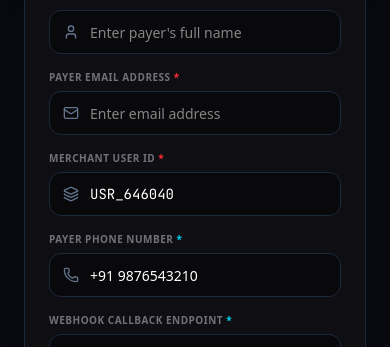
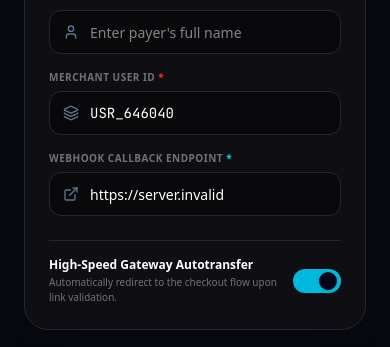
Before and after one commit to Codbeeast/Checkout-Counter, a Next.js app: page / in a window 390 px wide. Shown: the part 585-932 px from the top of the page. Built offline with nearby package versions, Linux system fonts and the light colour scheme; no server answers.

Commit message:
removed the email and phone no

```diff
--- a/app/api/create-order/route.ts
+++ b/app/api/create-order/route.ts
@@ -55,7 +55,7 @@ export async function POST(request: NextRequest) {
     const now = Date.now();
 
     // Save payment to MongoDB
-    const merchantUserId = customer_details.merchant_user_id || body.merchant_user_id || body.merchant_userId || "";
+    const merchantUserId = customer_details?.merchant_user_id || body.merchant_user_id || body.merchant_userId || "";
 
     await savePayment({
       paymentId,
@@ -64,9 +64,9 @@ export async function POST(request: NextRequest) {
       amountUSDT,
       exchangeRate: EXCHANGE_RATE,
       currency: currency || "INR",
-      customerName: customer_details.name || "",
-      customerEmail: customer_details.email || "",
-      customerPhone: customer_details.phone || "",
+      customerName: customer_details?.name || body.customer_name || "",
+      customerEmail: "",
+      customerPhone: "",
       merchantUserId: merchantUserId,
       callbackUrl: callback_url,
       cancelUrl: cancel_url || "",
--- a/app/page.tsx
+++ b/app/page.tsx
@@ -3,8 +3,8 @@
 import { useState, useMemo } from 'react'
 import { Button } from '@/components/ui/button'
 import {
-  Zap, Loader2, ArrowRight, CheckCircle2, User, Mail,
-  Phone, IndianRupee, ShieldAlert, Sparkles, RefreshCw,
+  Zap, Loader2, ArrowRight, CheckCircle2, User,
+  IndianRupee, ShieldAlert, Sparkles, RefreshCw,
   ExternalLink, Layers, Globe
 } from 'lucide-react'
 
@@ -12,8 +12,6 @@ export default function Home() {
   // Order configuration states
   const [amountINR, setAmountINR] = useState('1000')
   const [customerName, setCustomerName] = useState('')
-  const [customerEmail, setCustomerEmail] = useState('')
-  const [customerPhone, setCustomerPhone] = useState('+91 9876543210')
   const [merchantUserId, setMerchantUserId] = useState(`USR_${Math.floor(100000 + Math.random() * 900000)}`)
   const [orderId, setOrderId] = useState(`MERC_TEST_${Math.floor(1000 + Math.random() * 9000)}`)
   const [callbackUrl, setCallbackUrl] = useState(process.env.NEXT_PUBLIC_BASE_URL)
@@ -31,11 +29,6 @@ export default function Home() {
     setCustomerName(name)
     setOrderId(`MERC_TEST_${Math.floor(1000 + Math.random() * 9000)}`)
     setMerchantUserId(`USR_${Math.floor(100000 + Math.random() * 900000)}`)
-    if (name === 'Jon Snow') {
-      setCustomerEmail('jon.snow@winterfell.com')
-    } else {
-      setCustomerEmail('')
-    }
   }
 
   // Calculate dynamic USDT estimation (standard process rate ₹86.80)
@@ -63,12 +56,6 @@ export default function Home() {
       return
     }
 
-    if (!customerEmail || !customerEmail.trim()) {
-      setError('Payer Email Address is a required field.')
-      setLoading(false)
-      return
-    }
-
     if (!merchantUserId || !merchantUserId.trim()) {
       setError('Merchant User ID is a required field.')
       setLoading(false)
@@ -88,8 +75,6 @@ export default function Home() {
           order_id: orderId,
           customer_details: {
             name: customerName,
-            email: customerEmail,
-            phone: customerPhone,
             merchant_user_id: merchantUserId,
           },
           callback_url: callbackUrl,
@@ -231,24 +216,6 @@ export default function Home() {
                 </div>
               </div>
 
-              {/* Customer Email */}
-              <div>
-                <label className="block text-[10px] font-bold uppercase tracking-wider text-zinc-500 mb-1.5">
-                  Payer Email Address <span className="text-red-500 font-bold">*</span>
-                </label>
-                <div className="relative">
-                  <span className="absolute left-3.5 top-1/2 -translate-y-1/2 text-slate-500"><Mail className="h-4 w-4" /></span>
-                  <input
-                    type="email"
-                    required
-                    value={customerEmail}
-                    onChange={(e) => setCustomerEmail(e.target.value)}
-                    placeholder="Enter email address"
-                    className="w-full h-11 bg-zinc-950 border border-zinc-800 rounded-xl pl-10 pr-4 text-sm text-white focus:outline-none focus:border-zinc-700 transition"
-                  />
-                </div>
-              </div>
-
               {/* Merchant User ID */}
               <div>
                 <label className="block text-[10px] font-bold uppercase tracking-wider text-zinc-500 mb-1.5">
@@ -263,23 +230,6 @@ export default function Home() {
                     onChange={(e) => setMerchantUserId(e.target.value)}
                     placeholder="E.g. USR_90392"
                     className="w-full h-11 bg-zinc-950 border border-zinc-800 rounded-xl pl-10 pr-4 text-sm text-white focus:outline-none focus:border-zinc-700 font-mono transition"
-                  />
-                </div>
-              </div>
-
-              {/* Customer Phone */}
-              <div>
-                <label className="block text-[10px] font-bold uppercase tracking-wider text-zinc-500 mb-1.5">
-                  Payer Phone Number <span className="text-cyan-400">*</span>
-                </label>
-                <div className="relative">
-                  <span className="absolute left-3.5 top-1/2 -translate-y-1/2 text-slate-500"><Phone className="h-4 w-4" /></span>
-                  <input
-                    type="text"
-                    value={customerPhone}
-                    onChange={(e) => setCustomerPhone(e.target.value)}
-                    placeholder="E.g. +91 98765 43210"
-                    className="w-full h-11 bg-zinc-950 border border-zinc-800 rounded-xl pl-10 pr-4 text-sm text-white focus:outline-none focus:border-zinc-700 transition"
                   />
                 </div>
               </div>
--- a/button/s.js
+++ b/button/s.js
@@ -12,9 +12,7 @@ btn.addEventListener('click',()=>{
   "currency": "INR",
   "order_id": "MERC_DELL_9921",
   "customer_details": {
-    "name": "Binod",
-    "email": "binod@email.com",
-    "phone": "+91 9876543210"
+    "name": "Binod"
   },
 
   "callback_url": url,
```
